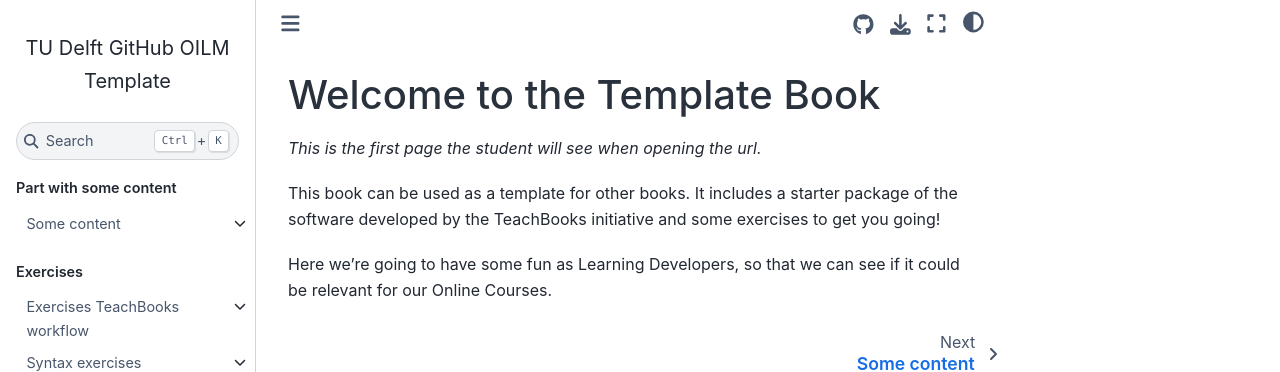
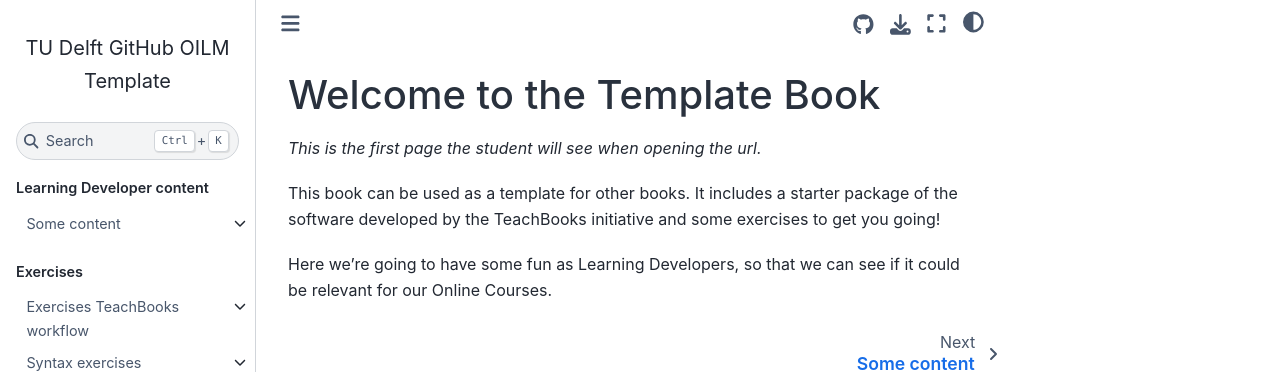
Before and after one commit to MariscaVanDaele/LDTeachbookTest, a Jupyter Book: the page built from book/intro.md, in a window 1280 px wide. Shown: the top 372 px of the page. Built offline with Jupyter Book 1.0.4 settings and Sphinx 7.4.7 and the Sphinx Book theme 1.1.4, drawn with Linux system fonts in a browser that asks for light colours; comment, search, counter and statistics services are not loaded.

Commit message:
Update _toc.yml
Adjusted 'Part with some content' to Learning Developer content

```diff
--- a/book/_toc.yml
+++ b/book/_toc.yml
@@ -4,7 +4,7 @@ format: jb-book
 root: intro.md
 
 parts:
-  - caption: Part with some content # A title for the whole the subtree, e.g. shown above the subtree in ToCs, configuration part of sphinx-external-toc (https://sphinx-external-toc.readthedocs.io/en/latest/intro.html)
+  - caption: Learning Developer content # A title for the whole the subtree, e.g. shown above the subtree in ToCs, configuration part of sphinx-external-toc (https://sphinx-external-toc.readthedocs.io/en/latest/intro.html)
     numbered: false                 # Default value (line can be removed), whether to number the chapters/sections in this part, configuration part of sphinx-external-toc (https://sphinx-external-toc.readthedocs.io/en/latest/intro.html)
     style: numerical                # Default value (line can be removed), style of numbering for this part, configuration part of TeachBooks' version of sphinx-external-toc (https://github.com/TeachBooks/sphinx-external-toc?tab=readme-ov-file#toc-tree-options)
     restart_numbering: false        # Default value (line can be removed), whether to restart numbering for this part, configuration part of TeachBooks' version of sphinx-external-toc (https://github.com/TeachBooks/sphinx-external-toc?tab=readme-ov-file#toc-tree-options)
```
